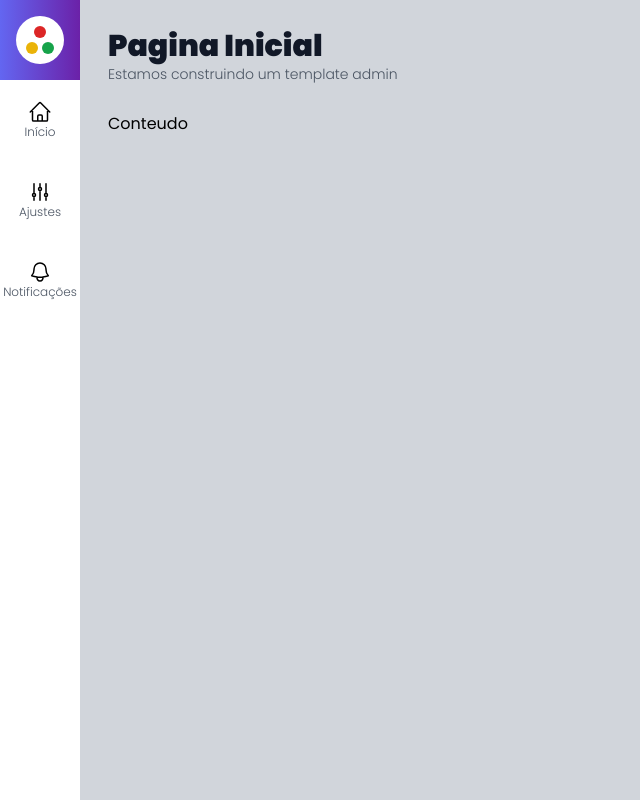
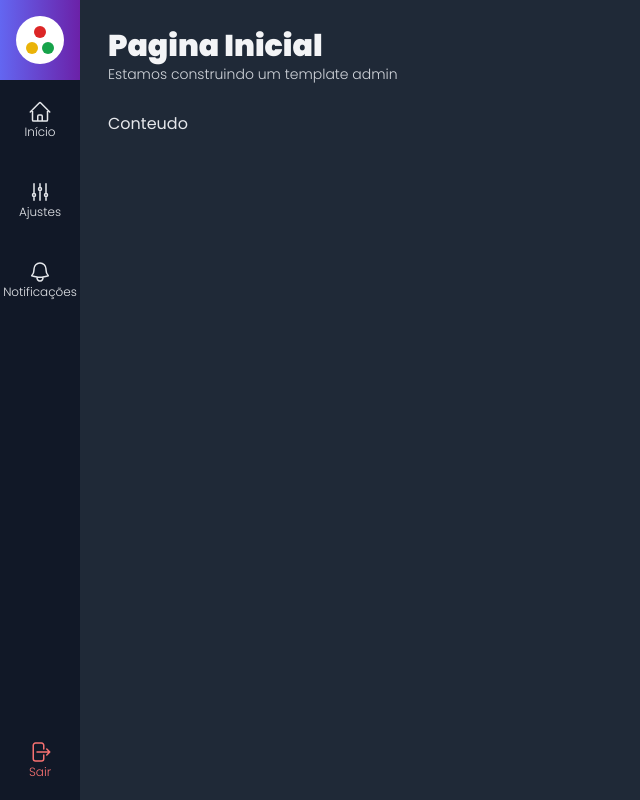
Before and after one commit to JonataRamalho/admin-next, a Next.js app: page / in a window 1280 px wide. Shown: the whole page, without its empty margins (0-640 px from the left). Built offline with nearby package versions, Linux system fonts and the light colour scheme.

Commit message:
feat: Adiciona o dark

```diff
--- a/src/components/icons/index.tsx
+++ b/src/components/icons/index.tsx
@@ -15,3 +15,9 @@ export const IconceSino = (
     <path strokeLinecap="round" strokeLinejoin="round" d="M14.857 17.082a23.848 23.848 0 005.454-1.31A8.967 8.967 0 0118 9.75v-.7V9A6 6 0 006 9v.75a8.967 8.967 0 01-2.312 6.022c1.733.64 3.56 1.085 5.455 1.31m5.714 0a24.255 24.255 0 01-5.714 0m5.714 0a3 3 0 11-5.714 0" />
   </svg>
 )
+
+export const IconeSair = (
+  <svg xmlns="http://www.w3.org/2000/svg" fill="none" viewBox="0 0 24 24" strokeWidth={1.5} stroke="currentColor" className="w-6 h-6">
+    <path strokeLinecap="round" strokeLinejoin="round" d="M15.75 9V5.25A2.25 2.25 0 0013.5 3h-6a2.25 2.25 0 00-2.25 2.25v13.5A2.25 2.25 0 007.5 21h6a2.25 2.25 0 002.25-2.25V15m3 0l3-3m0 0l-3-3m3 3H9" />
+  </svg>
+)
--- a/src/components/template/Conteudo.tsx
+++ b/src/components/template/Conteudo.tsx
@@ -7,6 +7,7 @@ export default function Conteudo(props: ConteudoProps) {
   return (
     <div className={`
       flex flex-col mt-7
+      dark:text-gray-200
     `}>
       {props.children}
     </div>
--- a/src/components/template/Layout.tsx
+++ b/src/components/template/Layout.tsx
@@ -10,7 +10,7 @@ interface LayoutProps {
 
 export default function Layout(props: LayoutProps) {
   return (
-    <div className={` flex h-screen w-screen`}>
+    <div className={`dark flex h-screen w-screen`}>
       <MenuLateral />
       <div className={
         `flex flex-col w-full p-7
--- a/src/components/template/MenuItem.tsx
+++ b/src/components/template/MenuItem.tsx
@@ -1,27 +1,43 @@
 import Link from "next/link"
 
 interface MenuItemProps {
-  url: string
+  url?: string
   texto: string
   icone: any
+  className?: string
+  onClick?: (evento: any) => void
 }
 
 export default function MenuItem(props: MenuItemProps) {
+  const renderizarLink = () => {
     return (
-    <li className={`hover:bg-gray-100`}>
-      <Link href={props.url}>
       <a className={`
       flex flex-col justify-center items-center
-          h-20 w-20
+      h-20 w-20 dark:text-gray-200 ${props.className}
     `}>
         {props.icone}
         <span className={`
-            text-xs font-light text-gray-600
+        text-xs font-light
       `}>
           {props.texto}
         </span>
       </a>
+    )
+  }
+
+  return (
+    <li onClick={props.onClick} className={`
+    hover:bg-gray-100 dark:hover:bg-gray-800
+      cursor-pointer
+    `}>
+      {props.url ? (
+        <Link href={props.url}>
+          {renderizarLink()}
         </Link>
+
+      ) : (
+        renderizarLink()
+      )}
     </li>
   )
 }
--- a/src/components/template/MenuLateral.tsx
+++ b/src/components/template/MenuLateral.tsx
@@ -1,10 +1,13 @@
-import { IconceSino, IconeAjustes, IconeCasa } from "../icons/index";
+import { IconceSino, IconeAjustes, IconeCasa, IconeSair } from "../icons/index";
 import Logo from "./Logo";
 import MenuItem from "./MenuItem";
 
 export default function MenuLateral() {
   return (
-    <aside>
+    <aside className={`
+      flex flex-col
+      dark:bg-gray-900
+    `}>
       <div className={`
         flex flex-col items-center justify-center
         bg-gradient-to-r from-indigo-500 to-purple-800
@@ -12,11 +15,26 @@ export default function MenuLateral() {
       `}>
         <Logo />
       </div>
-      <ul>
+      <ul className="flex-grow">
         <MenuItem url="/" texto="Início" icone={IconeCasa} />
         <MenuItem url="/ajustes" texto="Ajustes" icone={IconeAjustes} />
         <MenuItem url="/notificacoes" texto="Notificações" icone={IconceSino} />
       </ul>
+      <ul>
+        <MenuItem
+          onClick={() => console.log('logout')}
+          texto="Sair"
+          icone={IconeSair}
+          className={`
+          text-red-600 dark:text-red-400
+          hover:bg-red-400
+          hover:text-white
+          dark:hover:text-white
+          `}
+        />
+      </ul>
     </aside>
+
+
   )
 }
--- a/src/components/template/Titulo.tsx
+++ b/src/components/template/Titulo.tsx
@@ -9,12 +9,13 @@ export default function Titulo(props: TituloProps) {
     <div>
       <h1 className={`
         font-black text-3xl
-        text-gray-900
+        text-gray-900 dark:text-gray-100
       `}>
         {props.titulo}
       </h1>
       <h2 className={`
-        font-light text-sm text-gray-600
+        font-light text-sm
+        dark:text-gray-300
       `}>
         {props.subtitulo}
       </h2>
```
Lines whose indentation alone changed are shown as unchanged.
